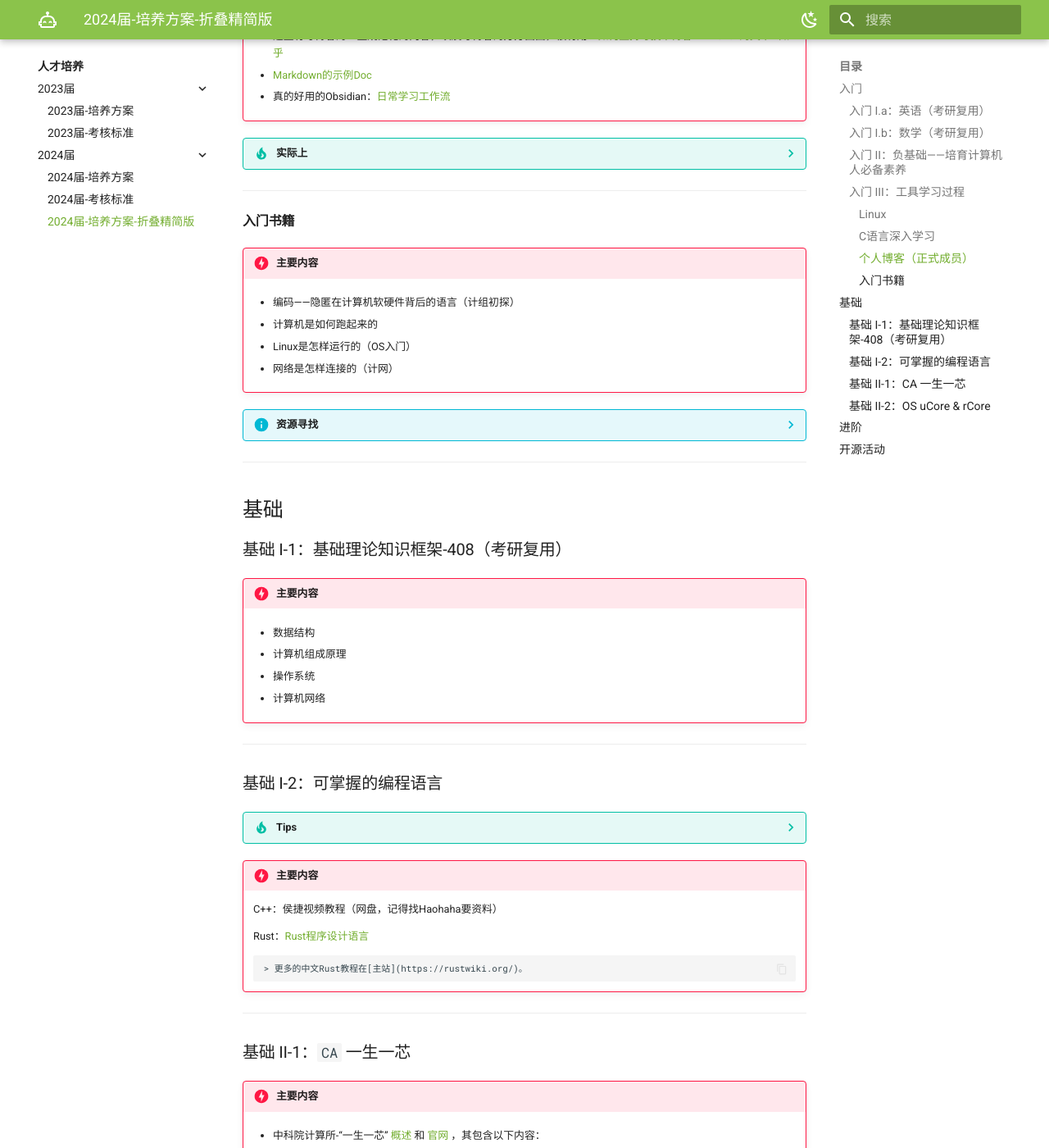
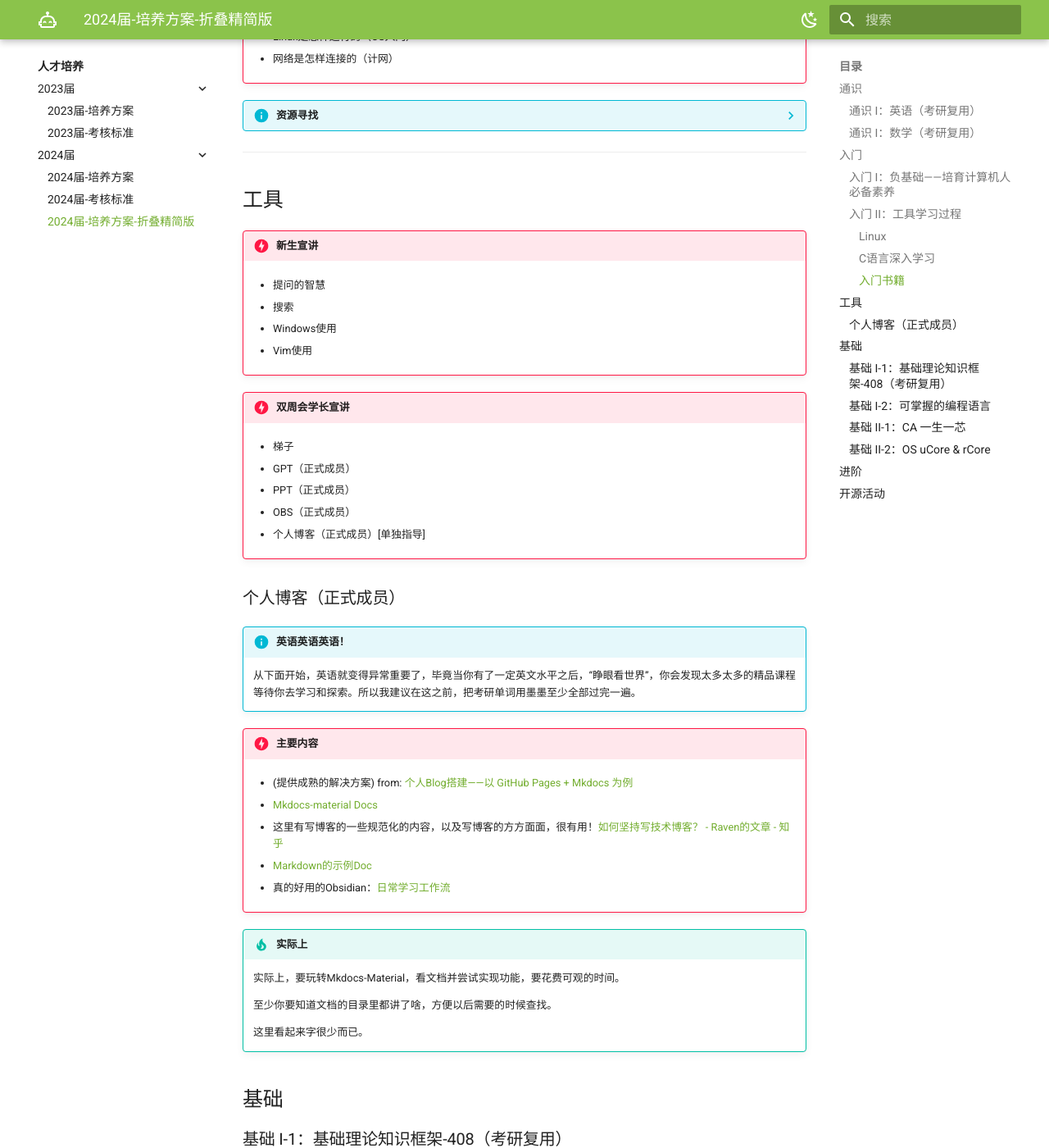
Before and after one commit to Haohahahaha/OSCA, an MkDocs documentation site: the page built from docs/guide/guide-2024-foldable.md, in a window 1280 px wide and 1400 px high, scrolled down 3327 px. Shown: the whole window at 82% size. Built offline with MkDocs 1.6.1 and Material for MkDocs 9.7.7, drawn with Linux system fonts in a browser that asks for light colours; some of the changed text lies outside the part shown.

Commit message:
2024-06-25_22:16:40 update

```diff
--- a/docs/guide/guide-2024-foldable.md
+++ b/docs/guide/guide-2024-foldable.md
@@ -16,9 +16,9 @@
 
 	我们团队管理也采用了OKR。
 
-## 入门
+## 通识
 
-### 入门 I.a：英语（考研复用）
+### 通识 I：英语（考研复用）
 
 !!! danger "主要内容"
 
@@ -48,7 +48,7 @@
 
 ---
 
-### 入门 I.b：数学（考研复用）
+### 通识 I：数学（考研复用）
 
 !!! danger "主要内容"
 
@@ -102,7 +104,7 @@
 
 ---
 
-### 入门 III：工具学习过程
+### 入门 II：工具学习过程
 
 ??? info "工欲善其事必先利其器——漫长又飞速、不可缺少且不可马虎"
 
@@ -188,9 +190,51 @@
 
 ---
 
-#### 个人博客（正式成员）
+#### 入门书籍
 
-??? info "英语英语英语！"
+!!! danger "主要内容"
+
+	- 编码——隐匿在计算机软硬件背后的语言（计组初探）
+
+	- 计算机是如何跑起来的
+
+	- Linux是怎样运行的（OS入门）
+
+	- 网络是怎样连接的（计网）
+
+??? info "资源寻找"
+
+	这些书籍资源，如果你喜欢纸质版，自己去买；如果你喜欢电子资源（比如用iPad看），自己去找；找不到再来找我（别忘了《提问的智慧》）。
+
+---
+
+## 工具
+
+!!! danger "新生宣讲"
+
+	- 提问的智慧
+
+	- 搜索
+
+	- Windows使用
+
+	- Vim使用
+
+!!! danger "双周会学长宣讲"
+
+	- 梯子
+
+	- GPT（正式成员）
+
+	- PPT（正式成员）
+
+	- OBS（正式成员）
+
+	- 个人博客（正式成员）[单独指导]
+
+### 个人博客（正式成员）
+
+!!! info "英语英语英语！"
 
 	从下面开始，英语就变得异常重要了，毕竟当你有了一定英文水平之后，“睁眼看世界”，你会发现太多太多的精品课程等待你去学习和探索。所以我建议在这之前，把考研单词用墨墨至少全部过完一遍。
 
@@ -206,32 +250,13 @@
 
 	- 真的好用的Obsidian：[日常学习工作流](https://csdiy.wiki/%E5%BF%85%E5%AD%A6%E5%B7%A5%E5%85%B7/workflow/)
 
-??? tip "实际上"
+!!! tip "实际上"
 
 	实际上，要玩转Mkdocs-Material，看文档并尝试实现功能，要花费可观的时间。
 
 	至少你要知道文档的目录里都讲了啥，方便以后需要的时候查找。
 
 	这里看起来字很少而已。
-
----
-
-#### 入门书籍
-!!! danger "主要内容"
-
-	- 编码——隐匿在计算机软硬件背后的语言（计组初探）
-
-	- 计算机是如何跑起来的
-
-	- Linux是怎样运行的（OS入门）
-
-	- 网络是怎样连接的（计网）
-
-??? info "资源寻找"
-
-	这些书籍资源，如果你喜欢纸质版，自己去买；如果你喜欢电子资源（比如用iPad看），自己去找；找不到再来找我（别忘了《提问的智慧》）。
-
----
 
 ## 基础
 
```
Also changed, not shown: other parts of docs/guide/guide-2024-foldable.md (+3 -1 lines), docs/guide/guide-2024.md (+52 -23 lines).
